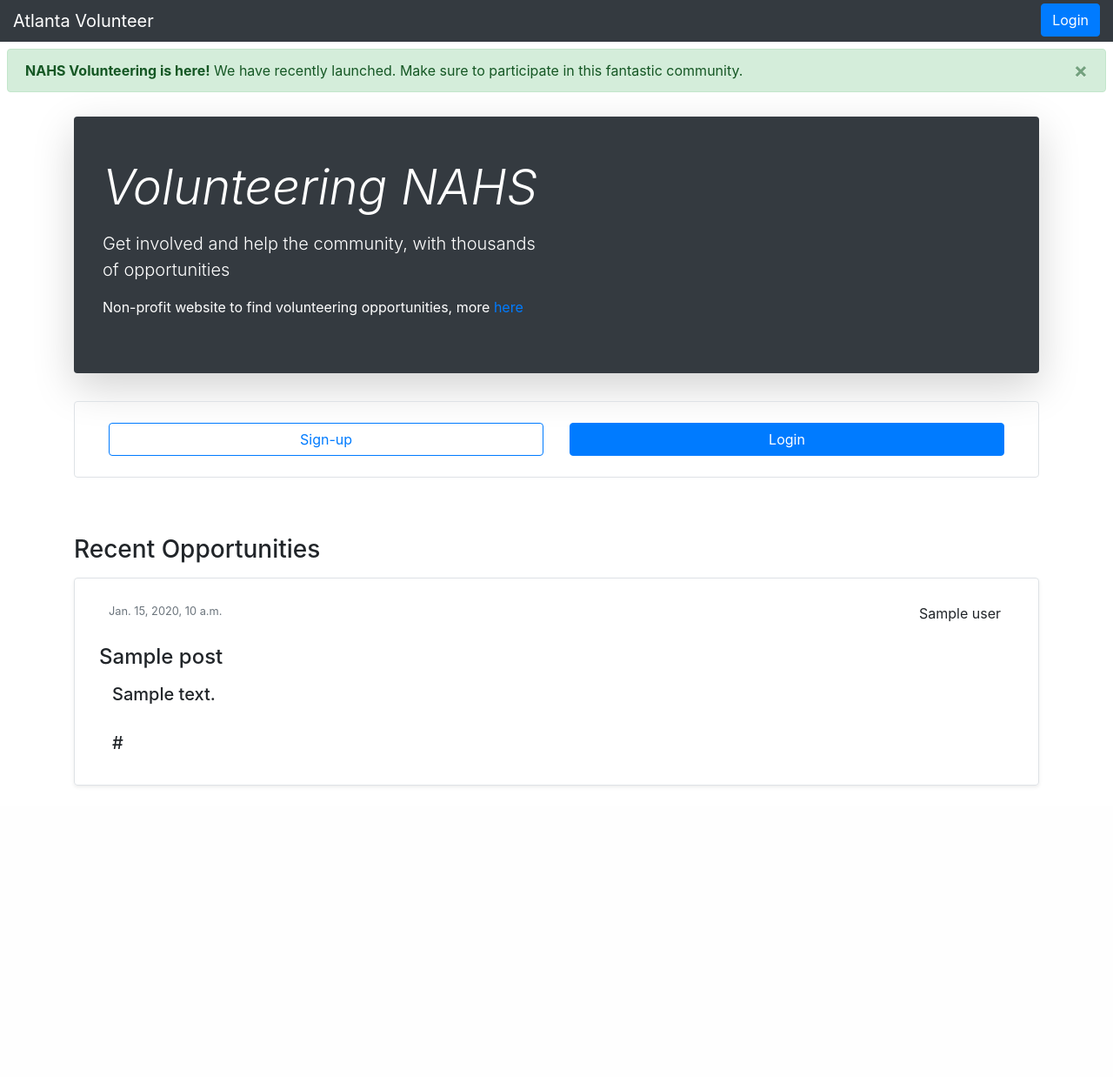
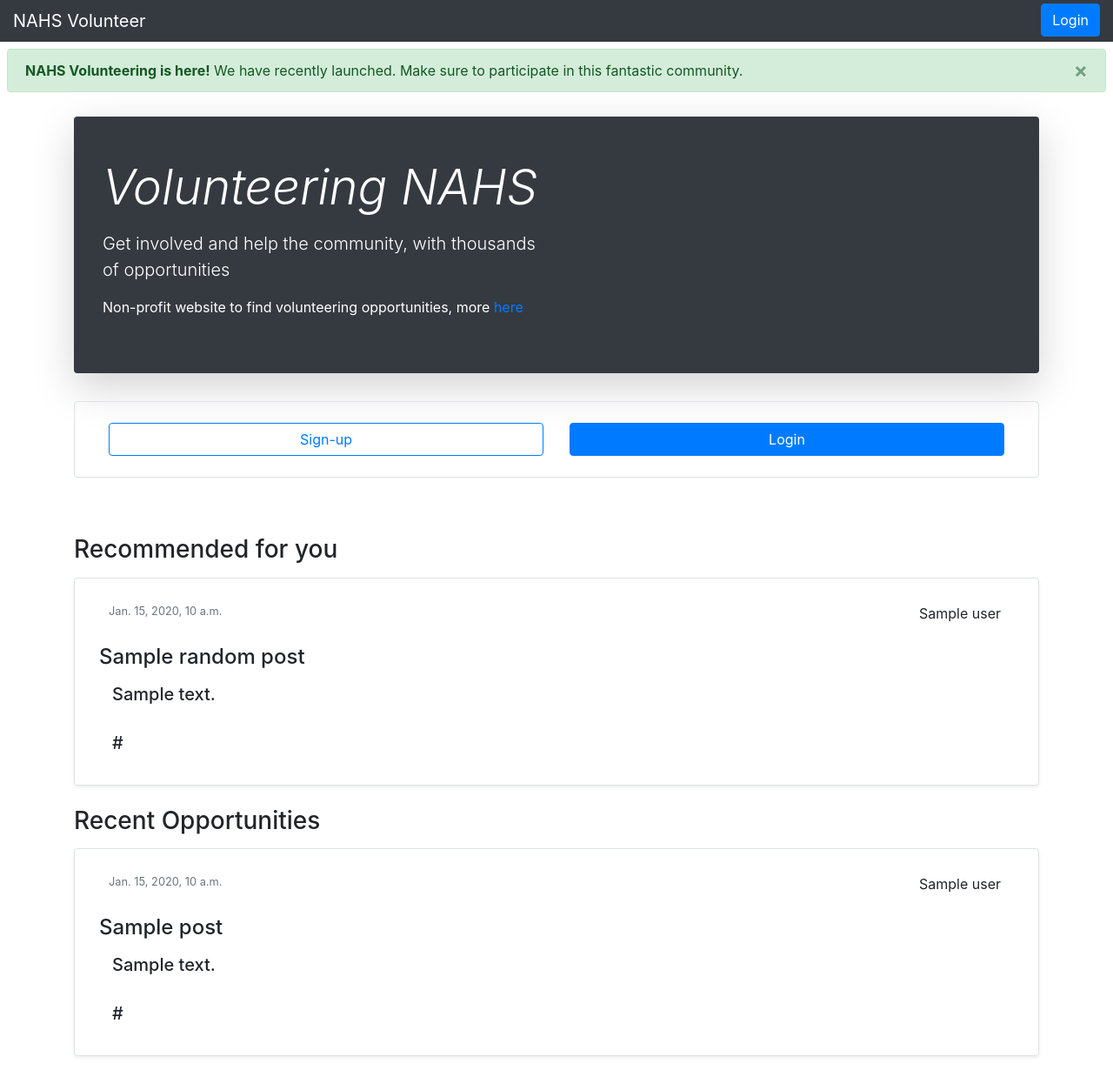
Before and after one commit to PedroVictorCoding/volunteer-atlanta, a Django app: template volunteer/templates/home/home.html in a window 1280 px wide. Shown: the whole page at 87% size. Before the commit the page ends 904 px from the top, so only its background shows below. Run offline with Django 3.2, Linux system fonts and the light colour scheme; the template is opened without the code that fills it: most values are stand-ins (such as "Sample title", 1, 10 or a date in 2020); some libraries are stand-ins or nearby versions.

Commit message:
Added recommended/random post

```diff
--- a/volunteer/home/views.py
+++ b/volunteer/home/views.py
@@ -9,8 +9,9 @@ class HomeView(TemplateView):
     def get(self, request):
         form = HomeForm()
         posts = Post.objects.all().order_by('-date')
+        random_posts = Post.objects.order_by('?').first()
         print(posts)
-        args = {'form': form, 'posts': posts}
+        args = {'form': form, 'posts': posts, 'random_posts': random_posts}
         return render(request, self.template_name, args)
 
     def post(self, request):
--- a/volunteer/templates/home/about.html
+++ b/volunteer/templates/home/about.html
@@ -16,7 +16,7 @@
 
 <nav class="site-header sticky-top py-1">
    <div class="container-fluid">
-     <a class="navbar-brand" href="/">Atlanta Volunteer</a>
+     <a class="navbar-brand" href="/">NAHS Volunteer</a>
      {% if user.is_authenticated %}
       <button class="btn btn-primary dropdown-toggle" type="button" id="dropdown01"
       href="" style="float:right;" data-toggle="dropdown" aria-haspopup="true"
--- a/volunteer/templates/home/home.html
+++ b/volunteer/templates/home/home.html
@@ -18,7 +18,7 @@
 <body>
   <nav class="site-header sticky-top py-1">
      <div class="container-fluid">
-       <a class="navbar-brand" href="/">Atlanta Volunteer</a>
+       <a class="navbar-brand" href="/">NAHS Volunteer</a>
        {% if user.is_authenticated %}
         <button class="btn btn-primary dropdown-toggle" type="button" id="dropdown01"
         href="" style="float:right;" data-toggle="dropdown" aria-haspopup="true"
@@ -166,6 +166,30 @@
   });
 </script>
 
+<div style="margin-top:10px">
+  <h3 style="margin-bottom:15px">Recommended for you</h3>
+      <div class="no-gutters border rounded flex-md-row mb-4 shadow-sm">
+        <div class="col p-4 d-flex flex-colunm positon-static">
+          <div class="container">
+            <div class="row">
+              <div class="col">
+                <small class="form-text text-muted">{{ random_posts.date }}</small>
+              </div>
+              <div class="col">
+                <p class="p-1" style="text-align:right;float:right">{{ random_posts.user }}</p>
+              </div>
+            </div>
+            <div class="row">
+              <h4 class="p-1">{{ random_posts.title }}</h4>
+            </div>
+            <h5 class="p-1">{{ random_posts.description|linebreaks }}</h5>
+            <h5 class="p-1"><a href="{{ post.website }}"></a>{{ random_posts.website }}</h5>
+          </div>
+        </div>
+      </div>
+
+</div>
+
 
 <div style="margin-top:10px">
   <h3 style="margin-bottom:15px">Recent Opportunities</h3>
```
